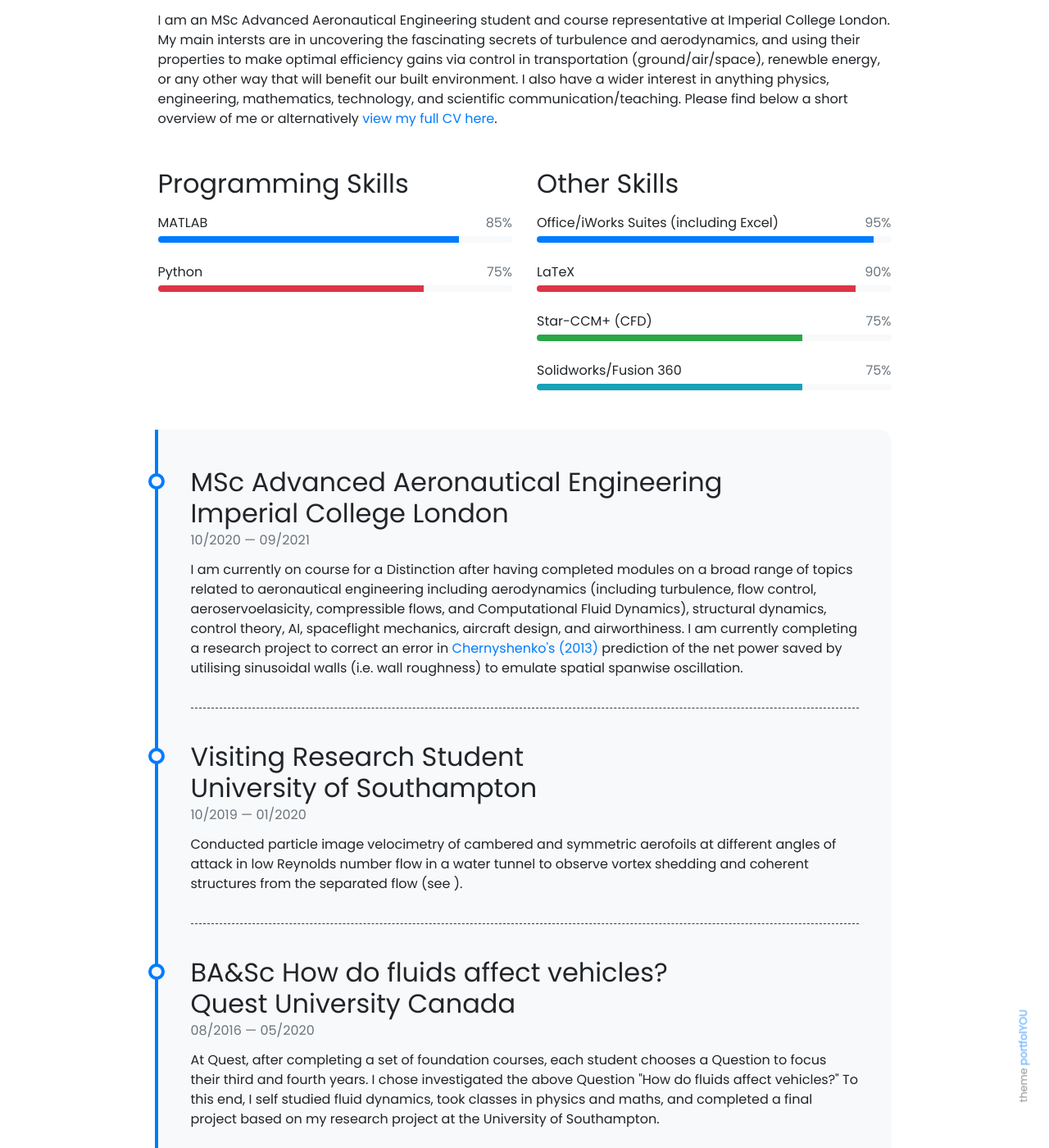
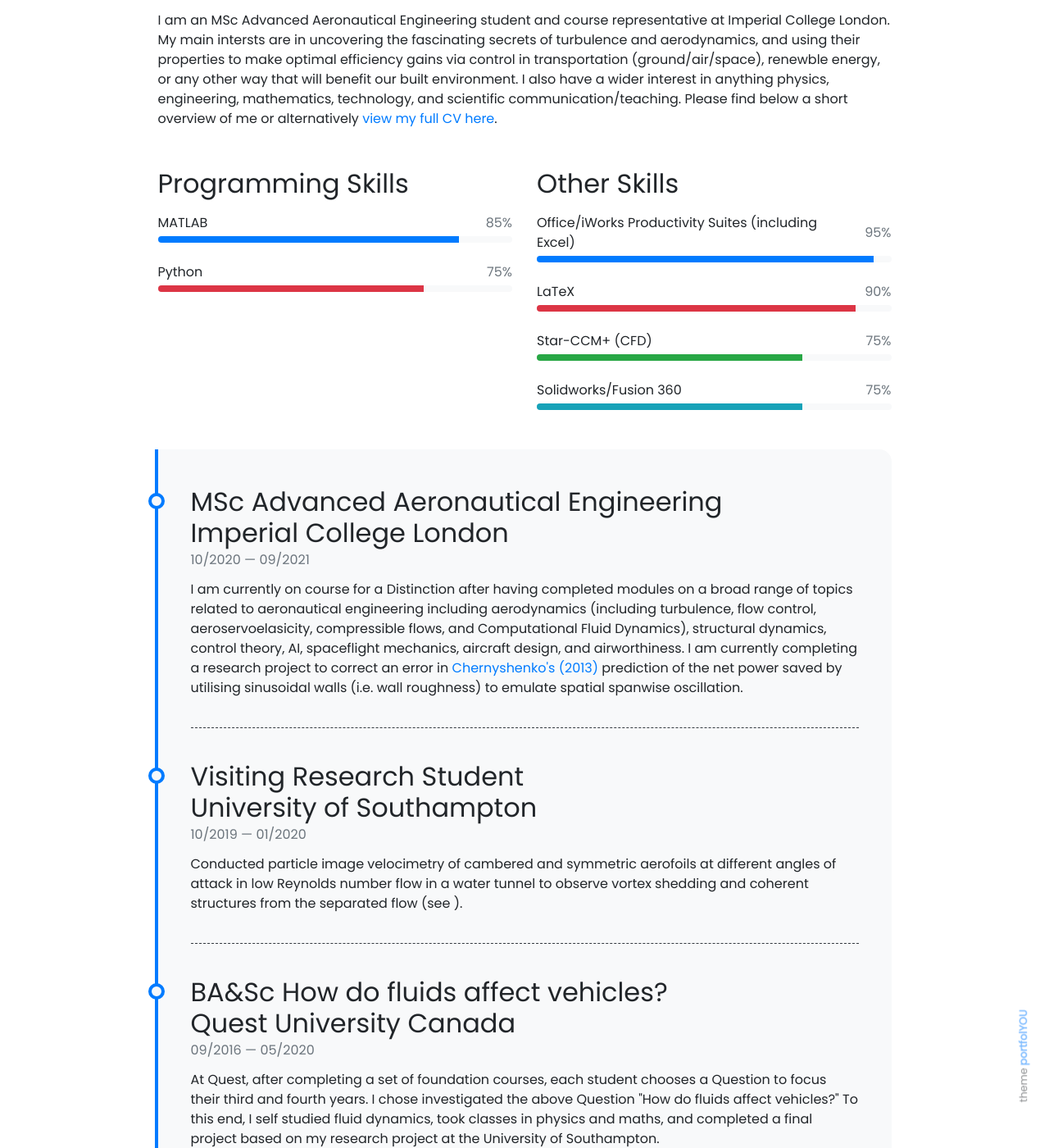
Before and after one commit to hermanmakhm/hermanmakhm.github.io, a Jekyll site: the page built from pages/about.md, in a window 1280 px wide and 1400 px high, scrolled down 237 px. Shown: the whole window at 82% size. Built offline with Jekyll 4.4.1, drawn with Linux system fonts in a browser that asks for light colours; nearby versions of some CDN libraries.

Commit message:
Updated email address (and other minor edits)

```diff
--- a/_config.yml
+++ b/_config.yml
@@ -27,7 +27,7 @@
   image             : https://media-exp1.licdn.com/dms/image/C4D03AQHJwQnpGICEpw/profile-displayphoto-shrink_400_400/0/1606602132499?e=1629331200&v=beta&t=6-1UVToIG7bduy7b8O8dkwVlqV5ozFCMSntv7jx-1-M
 #  behance           : your_username
 # dribbble          : your_username
-  email             : herman.mak20@imperial.ac.uk
+  email             : hermanmakinfo@gmail.com
 # facebook          : your_username
   github            : hermanmakhm
 # gitlab            : your_username
--- a/_data/other-skills.yml
+++ b/_data/other-skills.yml
@@ -1,4 +1,4 @@
-- name: Office/iWorks Suites (including Excel)
+- name: Office/iWorks Productivity Suites (including Excel)
   percentage: 95
   color:
 
--- a/_data/timeline.yml
+++ b/_data/timeline.yml
@@ -9,6 +9,6 @@
   description: Conducted particle image velocimetry of cambered and symmetric aerofoils at different angles of attack in low Reynolds number flow in a water tunnel to observe vortex shedding and coherent structures from the separated flow (see ).
 
 - title: BA&Sc How do fluids affect vehicles?<br>Quest University Canada
-  from: 08/2016
+  from: 09/2016
   to: 05/2020
   description: At Quest, after completing a set of foundation courses, each student chooses a Question to focus their third and fourth years. I chose investigated the above Question "How do fluids affect vehicles?" To this end, I self studied fluid dynamics, took classes in physics and maths, and completed a final project based on my research project at the University of Southampton. <br><br> Quest is an innovative liberal arts and sciences university, where courses with no more than 20 students are taken one at a time in sequential, intensive, immersive month-long blocks of inquiry based learning, promoting collaboration with peers and professors in group/individual projects.
--- a/_includes/landing.html
+++ b/_includes/landing.html
@@ -18,7 +18,7 @@
   </tr>
   <tr>
     <th>MSc Advanced Aeronautical Engineering</th>
-    <th><a class="landing-link" href="https://www.imperial.ac.uk/">Imperial College London</a></th>
+    <th><a class="landing-link" href="https://www.imperial.ac.uk/aeronautics/study/pg/advanced-aeronautical-engineering/">Imperial College London</a></th>
   </tr>
   <tr>
     <td>BA<span>&#38;</span>Sc How do fluids affect vehicles<span>&#63;</span></td>
```
Also changed, not shown: README.md (+3 -1 lines), 4 other files.
